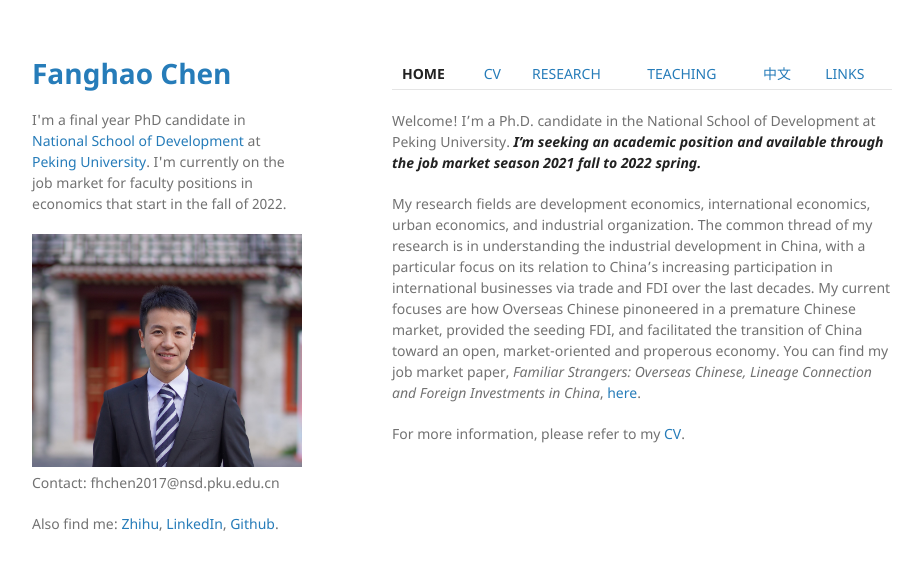
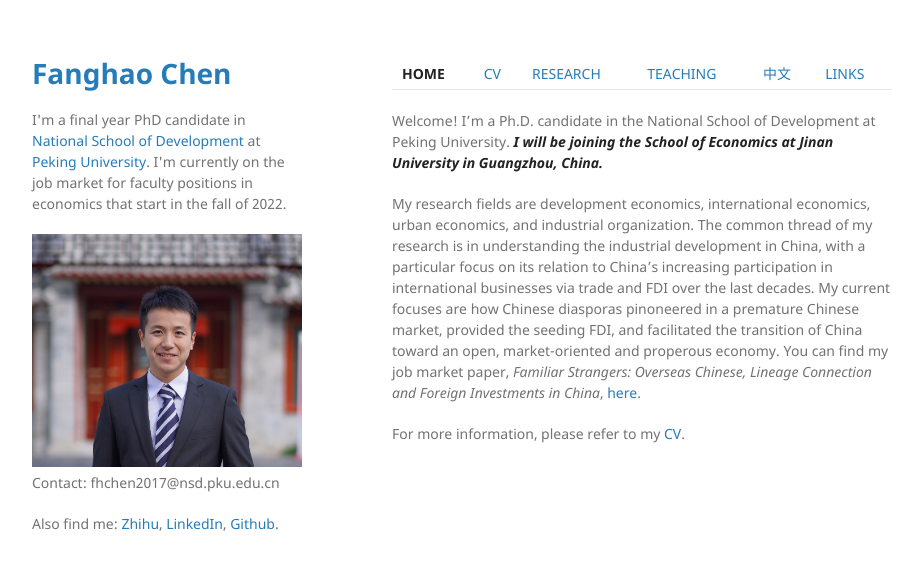
Before and after one commit to FanghaoChen/homepage, a Jekyll site: the page built from index.md, in a window 1280 px wide. Shown: the top 570 px of the page, without its empty margins (178-1099 px from the left). Built offline with Jekyll 4.4.1, drawn with Linux system fonts in a browser that asks for light colours.

Commit message:
Update index.md

```diff
--- a/index.md
+++ b/index.md
@@ -5,8 +5,8 @@ layout: default
 
 [**HOME**](./) | [CV](./assets/CV_FanghaoChen_211214.pdf) | [RESEARCH](./research.md) | [TEACHING](./teaching.md) | [中文](./chinesepage.md) | [LINKS](./links.md)
 
-Welcome! I'm a Ph.D. candidate in the National School of Development at Peking University. _**I'm seeking an academic position and available through the job market season 2021 fall to 2022 spring.**_
+Welcome! I'm a Ph.D. candidate in the National School of Development at Peking University. _**I will be joining the School of Economics at Jinan University in Guangzhou, China.**_
 
-My research fields are development economics, international economics, urban economics, and industrial organization. The common thread of my research is in understanding the industrial development in China, with a particular focus on its relation to China’s increasing participation in international businesses via trade and FDI over the last decades. My current focuses are how Overseas Chinese pinoneered in a premature Chinese market, provided the seeding FDI, and facilitated the transition of China toward an open, market-oriented and properous economy. You can find my job market paper, _Familiar Strangers: Overseas Chinese, Lineage Connection and Foreign Investments in China_, [here](./assets/JMP_FanghaoChen_211120.pdf).
+My research fields are development economics, international economics, urban economics, and industrial organization. The common thread of my research is in understanding the industrial development in China, with a particular focus on its relation to China’s increasing participation in international businesses via trade and FDI over the last decades. My current focuses are how Chinese diasporas pinoneered in a premature Chinese market, provided the seeding FDI, and facilitated the transition of China toward an open, market-oriented and properous economy. You can find my job market paper, _Familiar Strangers: Overseas Chinese, Lineage Connection and Foreign Investments in China_, [here](./assets/JMP_FanghaoChen_211120.pdf).
 
 For more information, please refer to my [CV](./assets/CV_FanghaoChen_211214.pdf).
```
